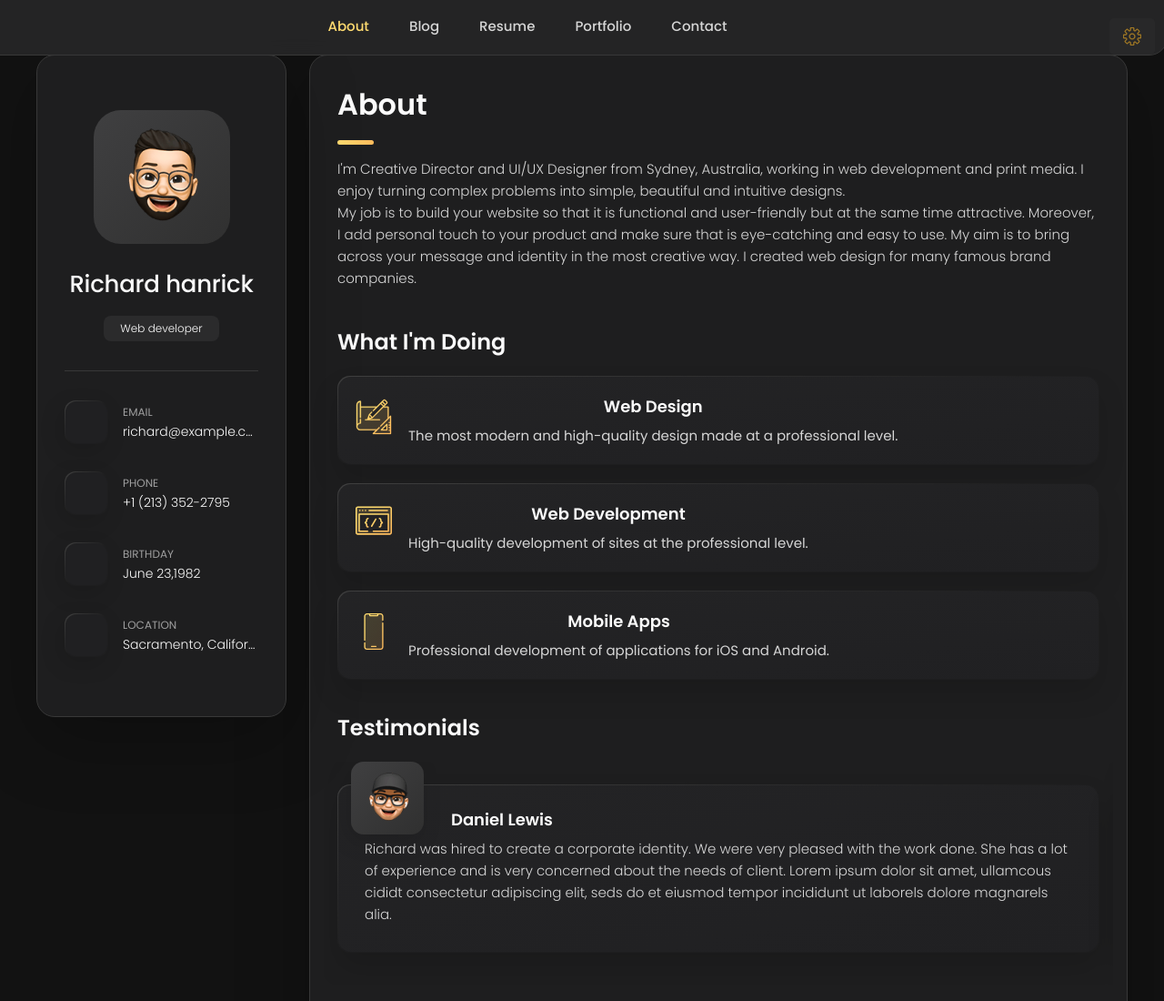
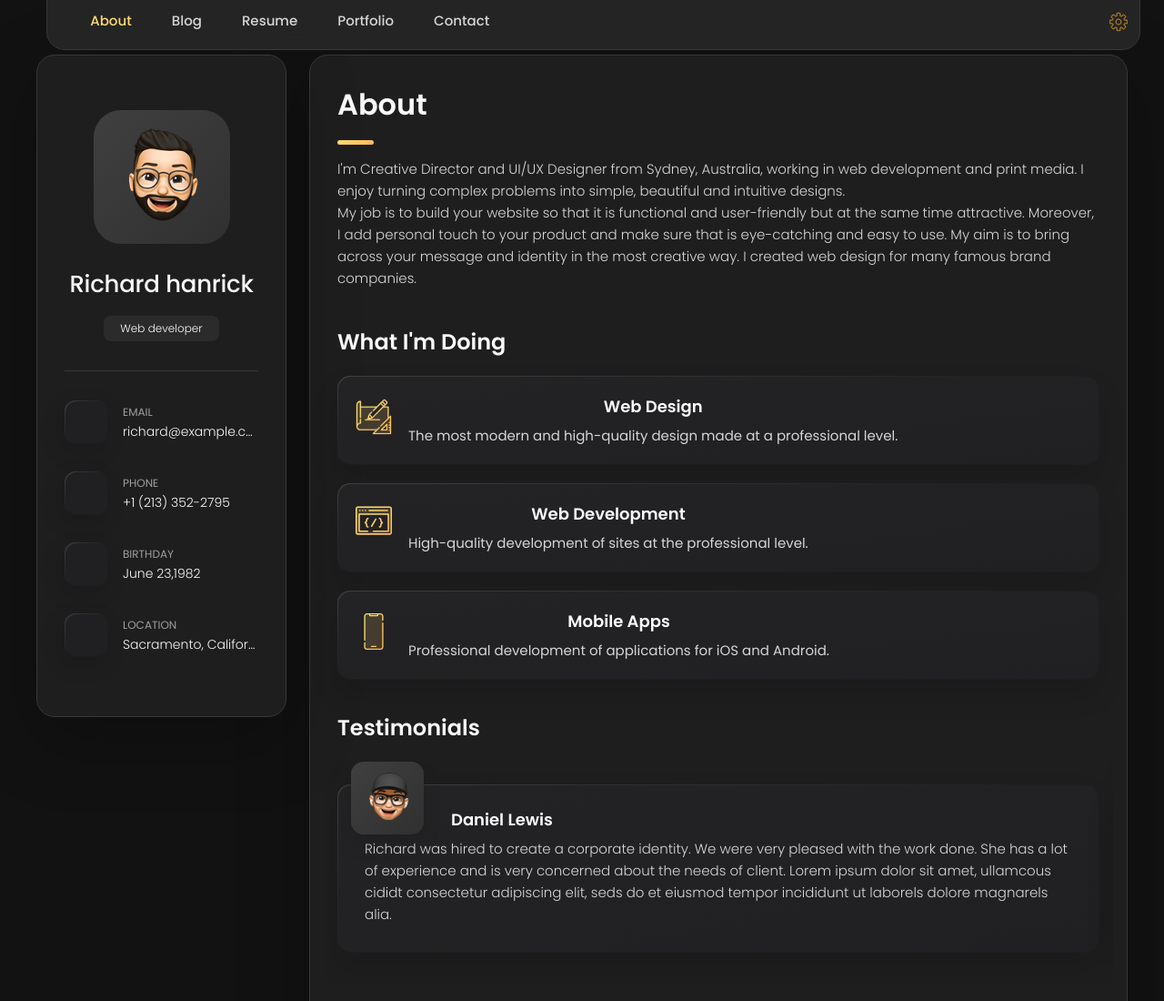
Before and after one commit to faustinopsy/portifolio_Modelo, a plain HTML site: page index.html in a window 1280 px wide. Shown: the top 1100 px of the page at 91% size. Drawn offline with Linux system fonts and the light colour scheme.

Commit message:
ajustes finos

```diff
--- a/assets/css/floatButtom.css
+++ b/assets/css/floatButtom.css
@@ -1,18 +1,18 @@
 #config-btn {
     position: fixed;
-    top: 20px;
-    right: 10px;
+    top: -1px;
+    right: 25px;
     z-index: 30;
     padding: 10px 15px;
-    background-color: var(--onyx);
+    background-color: transparent;
     color: var(--white-1);
     border: none;
-    border-radius: 5px;
+    border-radius: 0 0 20px;
     cursor: pointer;
     opacity: 0.7;
     width: 50px;
+    height: 50px;
   }
   #config-btn:hover{
-    zoom: 1.1;
-    background-color: chocolate;
+    background-color:  white;
   }
--- a/assets/css/navbar.css
+++ b/assets/css/navbar.css
@@ -18,7 +18,7 @@
 .navbar-list {
   display: flex;
   flex-wrap: wrap;
-  justify-content: center;
+  justify-content: left;
   align-items: center;
   padding: 0 10px;
 }
--- a/assets/css/responsive.css
+++ b/assets/css/responsive.css
@@ -473,12 +473,12 @@
 
     .navbar {
       position: fixed;
-      inset: -4px -4px auto auto;
+      inset: -10px 2% auto auto;
       width: max-content;
       border-radius: 0 0 20px 20px;
       padding: 0px 20px;
       box-shadow: none;
-      width: 110vw;
+      width: 94vw;
     }
 
     .navbar-list {
```
